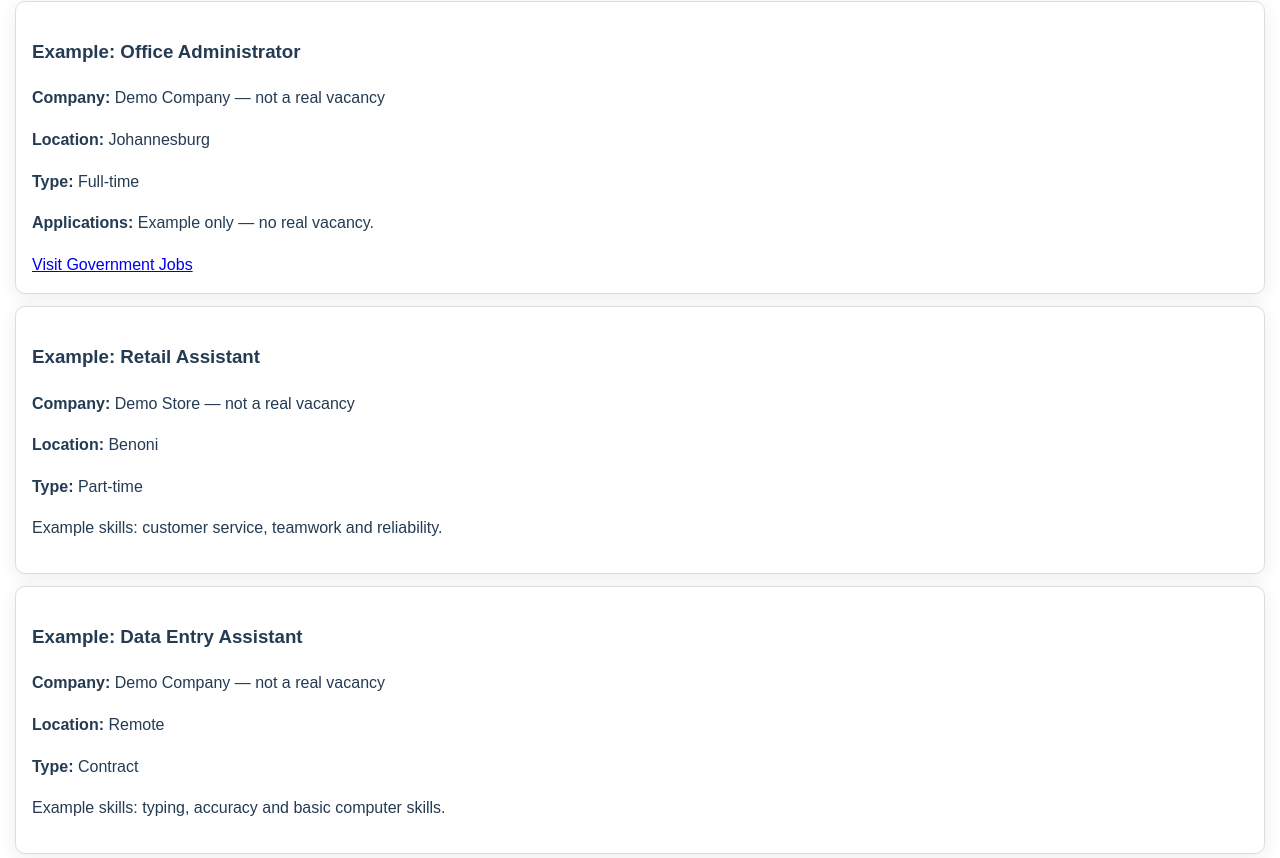
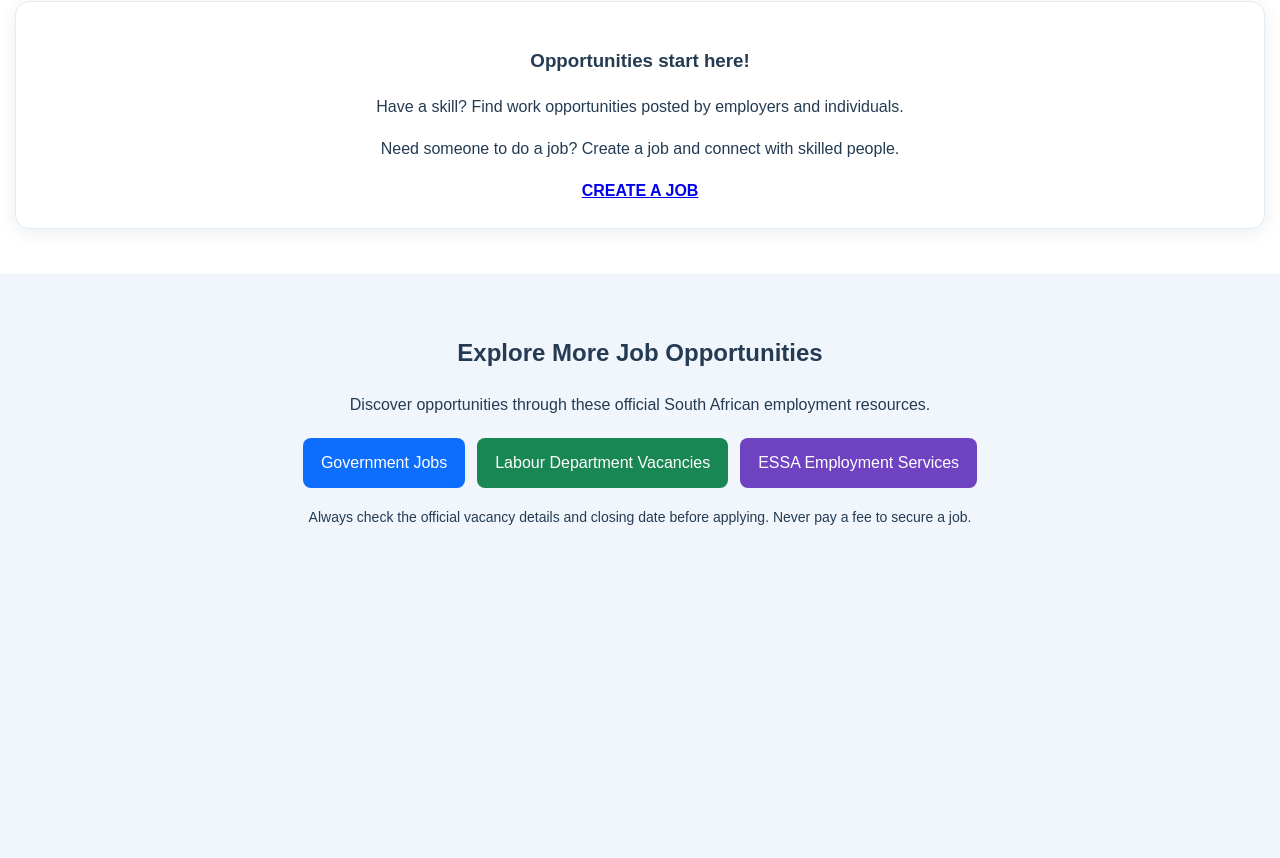
Before and after one commit to Sbongz/Skill2Job-SA, a plain HTML site: page index.html in a window 1280 px wide. Shown: the part 3443-4301 px from the top of the page. After the commit the page ends 4025 px from the top, so only its background shows below. Drawn offline with Linux system fonts and the light colour scheme.

Commit message:
Update job listings section in index.html

```diff
--- a/index.html
+++ b/index.html
@@ -494,32 +494,16 @@ style="display:inline-block;padding:12px 20px;background:#0b6bcb;color:white;tex
 
   <div id="jobResults">
     <article class="job-card" data-location="Johannesburg" data-type="Full-time"
-      style="border:1px solid #ddd;border-radius:10px;padding:16px;margin:12px 0;">
-      <h3>Example: Office Administrator</h3>
-      <p><strong>Company:</strong> Demo Company — not a real vacancy</p>
-      <p><strong>Location:</strong> Johannesburg</p>
-      <p><strong>Type:</strong> Full-time</p>
-      <p><strong>Applications:</strong> Example only — no real vacancy.</p>
-<a href="https://www.gov.za/jobs" target="_blank" rel="noopener noreferrer">Visit Government Jobs</a>
-    </article>
 
-    <article class="job-card" data-location="Benoni" data-type="Part-time"
-      style="border:1px solid #ddd;border-radius:10px;padding:16px;margin:12px 0;">
-      <h3>Example: Retail Assistant</h3>
-      <p><strong>Company:</strong> Demo Store — not a real vacancy</p>
-      <p><strong>Location:</strong> Benoni</p>
-      <p><strong>Type:</strong> Part-time</p>
-      <p>Example skills: customer service, teamwork and reliability.</p>
-    </article>
+<div class="job-card" style="text-align:center; padding:25px;">
+  <h3>Opportunities start here!</h3>
+  <p>Have a skill? Find work opportunities posted by employers and individuals.</p>
+  <p>Need someone to do a job? Create a job and connect with skilled people.</p>
+  <a href="https://docs.google.com/forms/d/e/1FAIpQLScs0Tauq3Fl1ylceLcI9SlIkKXLOHxt4DLfVfd_-HESrP9skQ/viewform"
+     target="_blank"
+     class="btn">CREATE A JOB</a>
+</div>
 
-    <article class="job-card" data-location="Remote" data-type="Contract"
-      style="border:1px solid #ddd;border-radius:10px;padding:16px;margin:12px 0;">
-      <h3>Example: Data Entry Assistant</h3>
-      <p><strong>Company:</strong> Demo Company — not a real vacancy</p>
-      <p><strong>Location:</strong> Remote</p>
-      <p><strong>Type:</strong> Contract</p>
-      <p>Example skills: typing, accuracy and basic computer skills.</p>
-    </article>
   </div>
 
   <p id="noJobs" style="display:none;padding:12px;">No matching demo listings. Try changing your search or filters.</p>
```
